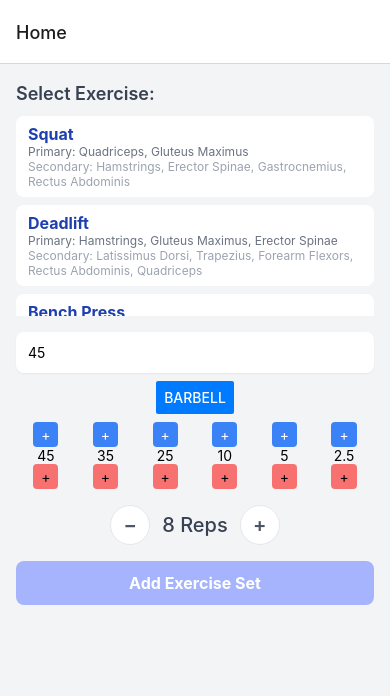
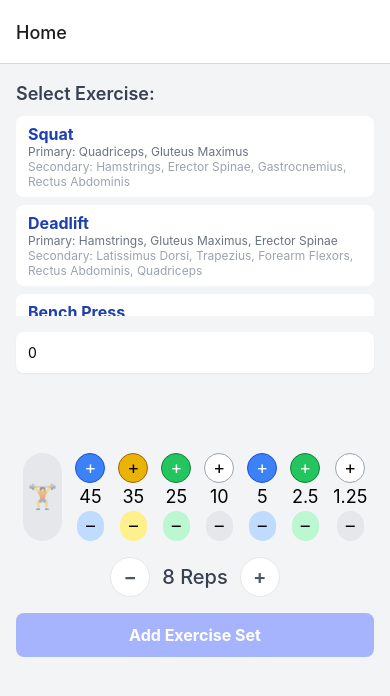
Before and after one commit to 0matleb2/lift-log, a React Native app: screen /Home in a window 390 px wide. Shown: the top 696 px of the page. Built offline with nearby package versions, Linux system fonts and the light colour scheme.

Commit message:
Many improvements to weight input

```diff
--- a/app/components/WeightInput.tsx
+++ b/app/components/WeightInput.tsx
@@ -1,13 +1,5 @@
 import { useEffect, useState } from "react";
-import {
-	Button,
-	type NativeSyntheticEvent,
-	Text,
-	TextInput,
-	type TextInputFocusEventData,
-	TouchableOpacity,
-	View,
-} from "react-native";
+import { Text, TextInput, TouchableOpacity, View } from "react-native";
 
 interface WeightInputProps {
 	onChangeWeight: (weight: number) => void;
@@ -26,20 +18,51 @@ const PlateStepper = ({
 	onPlateAdded,
 	onPlateRemoved,
 }: PlateStepperProps) => {
+	const addButtonClasses: string[] = [];
+	const addTextClasses: string[] = [];
+	const removeButtonClasses: string[] = [];
+	const removeTextClasses: string[] = [];
+
+	if (plateWeight === 45 || plateWeight === 5) {
+		addButtonClasses.push(...["bg-blue-500", "border", "border-blue-700"]);
+		addTextClasses.push(...["text-white"]);
+		removeButtonClasses.push(
+			...["bg-blue-200", "border", "border-transparent"],
+		);
+	} else if (plateWeight === 35) {
+		addButtonClasses.push(...["bg-yellow-500", "border", "border-yellow-700"]);
+		addTextClasses.push(...["text-black"]);
+		removeButtonClasses.push(
+			...["bg-yellow-200", "border", "border-transparent"],
+		);
+	} else if (plateWeight === 25 || plateWeight === 2.5) {
+		addButtonClasses.push(...["bg-green-500", "border", "border-green-700"]);
+		addTextClasses.push(...["text-white"]);
+		removeButtonClasses.push(
+			...["bg-green-200", "border", "border-transparent"],
+		);
+	} else if (plateWeight === 10 || plateWeight === 1.25) {
+		addButtonClasses.push(...["bg-white", "border", "border-gray-400"]);
+		addTextClasses.push(...["text-black"]);
+		removeButtonClasses.push(
+			...["bg-gray-200", "border", "border-transparent"],
+		);
+	}
+
 	return (
 		<View className="items-center">
 			<TouchableOpacity
-				className="bg-blue-500 px-2 py-1 rounded"
+				className={`${addButtonClasses.join(" ")} px-2 rounded-full`}
 				onPress={onPlateAdded}
 			>
-				<Text className="text-white">+</Text>
+				<Text className={`${addTextClasses.join(" ")} text-lg`}>+</Text>
 			</TouchableOpacity>
-			<Text className="my-1.25">{plateWeight}</Text>
+			<Text className="my-1.25 text-lg">{plateWeight}</Text>
 			<TouchableOpacity
-				className="bg-red-400 px-2 py-1 rounded"
-				onPress={onPlateAdded}
+				className={`${removeButtonClasses.join(" ")} px-2 rounded-full`}
+				onPress={onPlateRemoved}
 			>
-				<Text className="text-black">+</Text>
+				<Text className={`${removeTextClasses.join(" ")} text-lg`}>–</Text>
 			</TouchableOpacity>
 		</View>
 	);
@@ -73,41 +96,120 @@ const WeightTextInput = ({ initialText, onBlurText }: WeightTextInputProps) => {
 	);
 };
 
+type PlateCount = {
+	"45": number;
+	"35": number;
+	"25": number;
+	"10": number;
+	"5": number;
+	"2.5": number;
+	"1.25": number;
+};
+
+const getOptimizedPlateCounts = (plateWeight: number) => {
+	let weight = plateWeight;
+
+	if (weight < 0) {
+		weight = 0;
+	}
+
+	let fortyFivePlateCount = 0;
+	let thirtyFivePlateCount = 0;
+	let twentyFivePlateCount = 0;
+	let tenPlateCount = 0;
+	let fivePlateCount = 0;
+	let twoPointFivePlateCount = 0;
+	let onePointTwoFivePlateCount = 0;
+
+	fortyFivePlateCount = Math.floor(weight / 90) * 2;
+	let weightRemainder = weight % 90;
+	thirtyFivePlateCount = Math.floor(weightRemainder / 70) * 2;
+	weightRemainder = weightRemainder % 70;
+	twentyFivePlateCount = Math.floor(weightRemainder / 50) * 2;
+	weightRemainder = weightRemainder % 50;
+	tenPlateCount = Math.floor(weightRemainder / 20) * 2;
+	weightRemainder = weightRemainder % 20;
+	fivePlateCount = Math.floor(weightRemainder / 10) * 2;
+	weightRemainder = weightRemainder % 10;
+	twoPointFivePlateCount = Math.floor(weightRemainder / 5) * 2;
+	weightRemainder = weightRemainder % 5;
+	onePointTwoFivePlateCount = Math.floor(weightRemainder / 2.5) * 2;
+
+	return {
+		"45": fortyFivePlateCount,
+		"35": thirtyFivePlateCount,
+		"25": twentyFivePlateCount,
+		"10": tenPlateCount,
+		"5": fivePlateCount,
+		"2.5": twoPointFivePlateCount,
+		"1.25": onePointTwoFivePlateCount,
+	};
+};
+
+const getPlateWeight = (plateCounts: PlateCount) => {
+	return (
+		plateCounts["45"] * 45 +
+		plateCounts["35"] * 35 +
+		plateCounts["25"] * 25 +
+		plateCounts["10"] * 10 +
+		plateCounts["5"] * 5 +
+		plateCounts["2.5"] * 2.5
+	);
+};
+
 const WeightInput = ({
 	onChangeWeight,
 	initialWeight = 0,
-	initialBarbell = true,
+	initialBarbell = false,
 }: WeightInputProps) => {
 	const [weight, setWeight] = useState<number>(
 		initialBarbell && initialWeight < 45 ? 45 : initialWeight,
 	);
 	const [isBarbellAdded, setIsBarbellAdded] = useState(initialBarbell);
+	const [plateCounts, setPlateCounts] = useState(
+		getOptimizedPlateCounts(initialWeight - (initialBarbell ? 45 : 0)),
+	);
 
 	const handleToggleBarbell = () => {
-		let updatedWeight = Number(
-			(weight + 45 * (isBarbellAdded ? -1 : 1)).toFixed(2),
-		);
-		if (updatedWeight < 0) {
-			updatedWeight = 0;
-		}
-		setIsBarbellAdded(!isBarbellAdded);
+		const updatedIsBarbellAdded = !isBarbellAdded;
+		const updatedWeight =
+			getPlateWeight(plateCounts) + (updatedIsBarbellAdded ? 45 : 0);
+		setIsBarbellAdded(updatedIsBarbellAdded);
 		setWeight(updatedWeight);
 		onChangeWeight(updatedWeight);
 	};
 
-	const handleAddWeight = (weightToAdd: number) => {
-		const updatedWeight = Number((weight + weightToAdd).toFixed(2));
+	const handleAddPlate = (plateWeight: number) => {
+		const updatedPlateCounts = { ...plateCounts };
+		const previousCount =
+			updatedPlateCounts[
+				plateWeight.toString() as keyof typeof updatedPlateCounts
+			];
+		updatedPlateCounts[
+			plateWeight.toString() as keyof typeof updatedPlateCounts
+		] = previousCount + 1;
+		const updatedWeight =
+			getPlateWeight(updatedPlateCounts) + (isBarbellAdded ? 45 : 0);
+		setPlateCounts(updatedPlateCounts);
 		setWeight(updatedWeight);
 		onChangeWeight(updatedWeight);
 	};
 
-	const handleRemoveWeight = (weightToRemove: number) => {
-		let updatedWeight = Number((weight - weightToRemove).toFixed(2));
-
-		if (updatedWeight < 0) {
-			updatedWeight = 0;
+	const handleRemovePlate = (plateWeight: number) => {
+		const updatedPlateCounts = { ...plateCounts };
+		const previousCount =
+			updatedPlateCounts[
+				plateWeight.toString() as keyof typeof updatedPlateCounts
+			];
+		if (previousCount === 0) {
+			return;
 		}
-
+		const updatedWeight =
+			getPlateWeight(updatedPlateCounts) + (isBarbellAdded ? 45 : 0);
+		updatedPlateCounts[
+			plateWeight.toString() as keyof typeof updatedPlateCounts
+		] = previousCount - 1;
+		setPlateCounts(updatedPlateCounts);
 		setWeight(updatedWeight);
 		onChangeWeight(updatedWeight);
 	};
@@ -115,53 +217,29 @@ const WeightInput = ({
 	const handleBlurText = (text: string) => {
 		if (!text) {
 			setWeight(0);
+			setPlateCounts(getOptimizedPlateCounts(0));
 			return;
 		}
 		const updatedWeight = Number(Number.parseFloat(text).toFixed(2));
+		let updatedIsBarbellAdded = isBarbellAdded;
 		if (updatedWeight < 45) {
-			setIsBarbellAdded(false);
+			updatedIsBarbellAdded = false;
 		}
+		setPlateCounts(
+			getOptimizedPlateCounts(updatedWeight - (updatedIsBarbellAdded ? 45 : 0)),
+		);
+		setIsBarbellAdded(updatedIsBarbellAdded);
 		setWeight(updatedWeight);
 		onChangeWeight(updatedWeight);
 	};
 
-	let fortyFivePlateCount = 0;
-	let thirtyFivePlateCount = 0;
-	let twentyFivePlateCount = 0;
-	let tenPlateCount = 0;
-	let fivePlateCount = 0;
-	let twoPointFivePlateCount = 0;
-
-	if (isBarbellAdded) {
-		let plateWeight = weight - 45;
-		if (plateWeight < 0) {
-			plateWeight = 0;
-		}
-		fortyFivePlateCount = Math.floor(plateWeight / 90) * 2;
-		let remainder = plateWeight % 90;
-		thirtyFivePlateCount = Math.floor(remainder / 70) * 2;
-		remainder = remainder % 70;
-		twentyFivePlateCount = Math.floor(remainder / 50) * 2;
-		remainder = remainder % 50;
-		tenPlateCount = Math.floor(remainder / 20) * 2;
-		remainder = remainder % 20;
-		fivePlateCount = Math.floor(remainder / 10) * 2;
-		remainder = remainder % 10;
-		twoPointFivePlateCount = Math.floor(remainder / 5) * 2;
-	} else {
-		const plateWeight = weight;
-		fortyFivePlateCount = Math.floor(plateWeight / 45);
-		let remainder = plateWeight % 45;
-		thirtyFivePlateCount = Math.floor(remainder / 35);
-		remainder = remainder % 35;
-		twentyFivePlateCount = Math.floor(remainder / 25);
-		remainder = remainder % 25;
-		tenPlateCount = Math.floor(remainder / 10);
-		remainder = remainder % 10;
-		fivePlateCount = Math.floor(remainder / 5);
-		remainder = remainder % 5;
-		twoPointFivePlateCount = Math.floor(remainder / 2.5);
-	}
+	const fortyFivePlateCount = plateCounts["45"];
+	const thirtyFivePlateCount = plateCounts["35"];
+	const twentyFivePlateCount = plateCounts["25"];
+	const tenPlateCount = plateCounts["10"];
+	const fivePlateCount = plateCounts["5"];
+	const twoPointFivePlateCount = plateCounts["2.5"];
+	const onePointTwoFivePlateCount = plateCounts["1.25"];
 
 	const leftPlates = [];
 	const rightPlates = [];
@@ -171,14 +249,14 @@ const WeightInput = ({
 			leftPlates.push(
 				<View
 					key={`45L-${i}`}
-					className="w-3 h-14 bg-blue-500 border border-blue-600"
+					className="w-2.5 h-16 bg-blue-500 border-b-8 border-b-blue-700 border-x border-x-blue-600 border-t-8 border-t-blue-400"
 				/>,
 			);
 		} else {
 			rightPlates.push(
 				<View
 					key={`45R-${i}`}
-					className="w-3 h-14 bg-blue-500 border border-blue-600"
+					className="w-2.5 h-16 bg-blue-500 border-b-8 border-b-blue-700 border-x border-x-blue-600 border-t-8 border-t-blue-400"
 				/>,
 			);
 		}
@@ -188,14 +266,14 @@ const WeightInput = ({
 			leftPlates.push(
 				<View
 					key={`35L-${i}`}
-					className="w-3 h-12 bg-yellow-500 border border-yellow-600"
+					className="w-2.5 h-14 bg-yellow-500 border-b-8 border-b-yellow-700 border-x border-x-yellow-600 border-t-8 border-t-yellow-400"
 				/>,
 			);
 		} else {
 			rightPlates.push(
 				<View
 					key={`35R-${i}`}
-					className="w-3 h-12 bg-yellow-500 border border-yellow-600"
+					className="w-2.5 h-14 bg-yellow-500 border-b-8 border-b-yellow-700 border-x border-x-yellow-600 border-t-8 border-t-yellow-400"
 				/>,
 			);
 		}
@@ -205,14 +283,14 @@ const WeightInput = ({
 			leftPlates.push(
 				<View
 					key={`25L-${i}`}
-					className="w-3 h-10 bg-green-500 border border-green-600"
+					className="w-2.5 h-12 bg-green-500 border-b-8 border-b-green-700 border-x border-x-green-600 border-t-8 border-t-green-400"
 				/>,
 			);
 		} else {
 			rightPlates.push(
 				<View
 					key={`25R-${i}`}
-					className="w-3 h-10 bg-green-500 border border-green-600"
+					className="w-2.5 h-12 bg-green-500 border-b-8 border-b-green-700 border-x border-x-green-600 border-t-8 border-t-green-400"
 				/>,
 			);
 		}
@@ -222,14 +300,14 @@ const WeightInput = ({
 			leftPlates.push(
 				<View
 					key={`10L-${i}`}
-					className="w-2 h-8 bg-white border border-gray-400"
+					className="w-2 h-10 bg-gray-50 border-b-8 border-b-gray-400 border-x border-x-slate-400 border-t-8 border-t-gray-200"
 				/>,
 			);
 		} else {
 			rightPlates.push(
 				<View
 					key={`10R-${i}`}
-					className="w-2 h-8 bg-white border border-gray-400"
+					className="w-2 h-10 bg-gray-50 border-b-8 border-b-gray-400 border-x border-x-slate-400 border-t-8 border-t-gray-200"
 				/>,
 			);
 		}
@@ -239,14 +317,14 @@ const WeightInput = ({
 			leftPlates.push(
 				<View
 					key={`5L-${i}`}
-					className="w-2 h-6 bg-blue-500 border border-blue-600"
+					className="w-1.5 h-7 bg-blue-500 border-b-8 border-b-blue-700 border-x border-x-blue-600 border-t-8 border-t-blue-400"
 				/>,
 			);
 		} else {
 			rightPlates.push(
 				<View
 					key={`5R-${i}`}
-					className="w-2 h-6 bg-blue-500 border border-blue-600"
+					className="w-1.5 h-7 bg-blue-500 border-b-8 border-b-blue-700 border-x border-x-blue-600 border-t-8 border-t-blue-400"
 				/>,
 			);
 		}
@@ -256,18 +334,37 @@ const WeightInput = ({
 			leftPlates.push(
 				<View
 					key={`2.5L-${i}`}
-					className="w-2 h-4 bg-green-500 border border-green-600"
+					className="w-1.5 h-5 bg-green-500 border-b-4 border-b-green-700 border-x border-x-green-600 border-t-4 border-t-green-400"
 				/>,
 			);
 		} else {
 			rightPlates.push(
 				<View
 					key={`2.5R-${i}`}
-					className="w-2 h-4 bg-green-500 border border-green-600"
+					className="w-1.5 h-5 bg-green-500 border-b-4 border-b-green-700 border-x border-x-green-600 border-t-4 border-t-green-400"
 				/>,
 			);
 		}
 	}
+	for (let i = 0; i < onePointTwoFivePlateCount; i++) {
+		if (i % 2 === 0) {
+			leftPlates.push(
+				<View
+					key={`1.25L-${i}`}
+					className="w-1.5 h-4  bg-gray-50 border-b-4 border-b-gray-400 border-x border-x-slate-400 border-t-4 border-t-gray-200"
+				/>,
+			);
+		} else {
+			rightPlates.push(
+				<View
+					key={`1.25R-${i}`}
+					className="w-1.5 h-4  bg-gray-50 border-b-4 border-b-gray-400 border-x border-x-slate-400 border-t-4 border-t-gray-200"
+				/>,
+			);
+		}
+	}
+
+	const isPlateViewAccurate = weight % 2.5 === 0;
 
 	return (
 		<View className="mb-2">
@@ -275,45 +372,62 @@ const WeightInput = ({
 				initialText={weight.toString()}
 				onBlurText={handleBlurText}
 			/>
-			<View className="flex-row items-center justify-center mb-2">
+			<View
+				className={`mb-2 p-2 min-h-16 flex-row items-center justify-center border rounded-xl ${isPlateViewAccurate ? "border-transparent" : "border-red-300 bg-red-50"}`}
+			>
 				{leftPlates.reverse()}
-				<Button
-					title="Barbell"
-					onPress={handleToggleBarbell}
-					color={isBarbellAdded ? "#007bff" : "#cccccc"}
-				/>
+				{getPlateWeight(plateCounts) !== 0 && (
+					<View
+						className={`${isBarbellAdded ? "flex-1" : "w-6"} h-2.5 bg-slate-300 border-b-2 border-slate-400 border-t-2 border-t-slate-200`}
+					/>
+				)}
 				{rightPlates}
 			</View>
 			<View className="flex-row justify-around mb-2">
+				<TouchableOpacity
+					onPress={handleToggleBarbell}
+					className={`p-1 rounded-full border ${isBarbellAdded ? "bg-gray-300 border-gray-500" : "bg-gray-200 border-transparent"} justify-center`}
+				>
+					{isBarbellAdded ? (
+						<Text className="text-2xl">🏋️</Text>
+					) : (
+						<Text className="text-2xl opacity-50">🏋️</Text>
+					)}
+				</TouchableOpacity>
 				<PlateStepper
 					plateWeight={45}
-					onPlateAdded={() => handleAddWeight(45)}
-					onPlateRemoved={() => handleRemoveWeight(45)}
+					onPlateAdded={() => handleAddPlate(45)}
+					onPlateRemoved={() => handleRemovePlate(45)}
 				/>
 				<PlateStepper
 					plateWeight={35}
-					onPlateAdded={() => handleAddWeight(35)}
-					onPlateRemoved={() => handleRemoveWeight(35)}
+					onPlateAdded={() => handleAddPlate(35)}
+					onPlateRemoved={() => handleRemovePlate(35)}
 				/>
 				<PlateStepper
 					plateWeight={25}
-					onPlateAdded={() => handleAddWeight(25)}
-					onPlateRemoved={() => handleRemoveWeight(25)}
+					onPlateAdded={() => handleAddPlate(25)}
+					onPlateRemoved={() => handleRemovePlate(25)}
 				/>
 				<PlateStepper
 					plateWeight={10}
-					onPlateAdded={() => handleAddWeight(10)}
-					onPlateRemoved={() => handleRemoveWeight(10)}
+					onPlateAdded={() => handleAddPlate(10)}
+					onPlateRemoved={() => handleRemovePlate(10)}
 				/>
 				<PlateStepper
 					plateWeight={5}
-					onPlateAdded={() => handleAddWeight(5)}
-					onPlateRemoved={() => handleRemoveWeight(5)}
+					onPlateAdded={() => handleAddPlate(5)}
+					onPlateRemoved={() => handleRemovePlate(5)}
 				/>
 				<PlateStepper
 					plateWeight={2.5}
-					onPlateAdded={() => handleAddWeight(2.5)}
-					onPlateRemoved={() => handleRemoveWeight(2.5)}
+					onPlateAdded={() => handleAddPlate(2.5)}
+					onPlateRemoved={() => handleRemovePlate(2.5)}
+				/>
+				<PlateStepper
+					plateWeight={1.25}
+					onPlateAdded={() => handleAddPlate(1.25)}
+					onPlateRemoved={() => handleRemovePlate(1.25)}
 				/>
 			</View>
 		</View>
```
